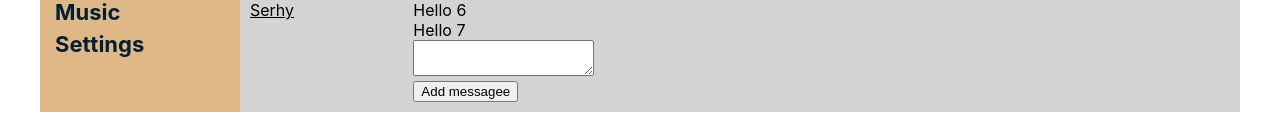
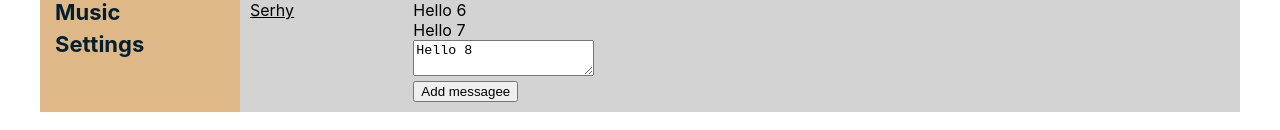
Before and after one commit to olezhansky/react-course, a React (Create React App) app: page /dialogs in a window 1280 px wide. Shown: the part 210-340 px from the top of the page. Built offline with nearby package versions, Linux system fonts and the light colour scheme.

Commit message:
modified

```diff
--- a/src/components/Dialogs/Dialogs.jsx
+++ b/src/components/Dialogs/Dialogs.jsx
@@ -34,7 +34,7 @@ const Dialogs = (props) => {
             </div>
             <div className={s.messages}>
                 {messagesElements}
-                <textarea onChange={onMessageChange} ref={newMessageElement} value={props.newMessageText}></textarea>
+                <textarea onChange={onMessageChange} ref={newMessageElement} value={props.dialogsPage.newMessageText}></textarea>
                 <div>
                     <button onClick={addMessage}>Add messagee</button>
                 </div>
--- a/src/index.js
+++ b/src/index.js
@@ -1,14 +1,31 @@
 import reportWebVitals from './reportWebVitals';
-import {rerenderEntireTree} from './render'
 import state from './redux/state'
+import React from 'react';
+import ReactDOM from 'react-dom';
+import './index.css';
+import App from './App';
+import {addPost, addMessage, updateNewPostText, updateNewMessageText, subscribe} from './redux/state';
+import { BrowserRouter } from 'react-router-dom';
 
+
+
+let rerenderEntireTree = (state) => {
+  ReactDOM.render(
+    <React.StrictMode>
+      <BrowserRouter>
+        <App state={state} addPost={addPost} addMessage={addMessage} updateNewPostText={updateNewPostText} updateNewMessageText={updateNewMessageText}/>
+      </BrowserRouter>
+    </React.StrictMode>,
+    document.getElementById('root')
+  );
+}
 
 // addPost('SamuraiJS.COM');
 
 
 rerenderEntireTree(state);
 
-
+subscribe(rerenderEntireTree);
 
 // If you want to start measuring performance in your app, pass a function
 // to log results (for example: reportWebVitals(console.log))
--- a/src/redux/state.js
+++ b/src/redux/state.js
@@ -1,5 +1,6 @@
-import { rerenderEntireTree } from "../render";
-
+let rerenderEntireTree = () => {
+    console.log('State changed');
+}
 let state = {
     profilePage: {
         posts: [
@@ -33,7 +34,7 @@ let state = {
 
 window.state = state;
 
-export let addPost = () => {
+export const addPost = () => {
     let newPost = {
         id: 5,
         message: state.profilePage.newPostText,
@@ -44,7 +45,7 @@ export let addPost = () => {
     rerenderEntireTree(state);
 }
 
-export let addMessage = () => {
+export const addMessage = () => {
     let newMessage = {
         id: 8,
         message: state.dialogsPage.newMessageText,
@@ -67,4 +68,8 @@ export let updateNewMessageText = (newText) => {
     rerenderEntireTree(state);
 }
 
+export const subscribe = (observer) => {
+    rerenderEntireTree = observer
+}
+
 export default state;
--- a/src/render.js
+++ b/src/render.js
@@ -1,28 +1,28 @@
-import React from 'react';
-import ReactDOM from 'react-dom';
-import './index.css';
-import App from './App';
-import reportWebVitals from './reportWebVitals';
-import {addPost, addMessage, updateNewPostText, updateNewMessageText} from './redux/state';
-import { BrowserRouter } from 'react-router-dom';
+// import React from 'react';
+// import ReactDOM from 'react-dom';
+// import './index.css';
+// import App from './App';
+// import reportWebVitals from './reportWebVitals';
+// import {addPost, addMessage, updateNewPostText, updateNewMessageText} from './redux/state';
+// import { BrowserRouter } from 'react-router-dom';
 
 
 
-export let rerenderEntireTree = (state) => {
-  ReactDOM.render(
-    <React.StrictMode>
-      <BrowserRouter>
-        <App state={state} addPost={addPost} addMessage={addMessage} updateNewPostText={updateNewPostText} updateNewMessageText={updateNewMessageText}/>
-      </BrowserRouter>
-    </React.StrictMode>,
-    document.getElementById('root')
-  );
-}
+// export let rerenderEntireTree = (state) => {
+//   ReactDOM.render(
+//     <React.StrictMode>
+//       <BrowserRouter>
+//         <App state={state} addPost={addPost} addMessage={addMessage} updateNewPostText={updateNewPostText} updateNewMessageText={updateNewMessageText}/>
+//       </BrowserRouter>
+//     </React.StrictMode>,
+//     document.getElementById('root')
+//   );
+// }
 
 
 
 
-// If you want to start measuring performance in your app, pass a function
-// to log results (for example: reportWebVitals(console.log))
-// or send to an analytics endpoint. Learn more: https://bit.ly/CRA-vitals
-reportWebVitals();
+// // If you want to start measuring performance in your app, pass a function
+// // to log results (for example: reportWebVitals(console.log))
+// // or send to an analytics endpoint. Learn more: https://bit.ly/CRA-vitals
+// reportWebVitals();
```
